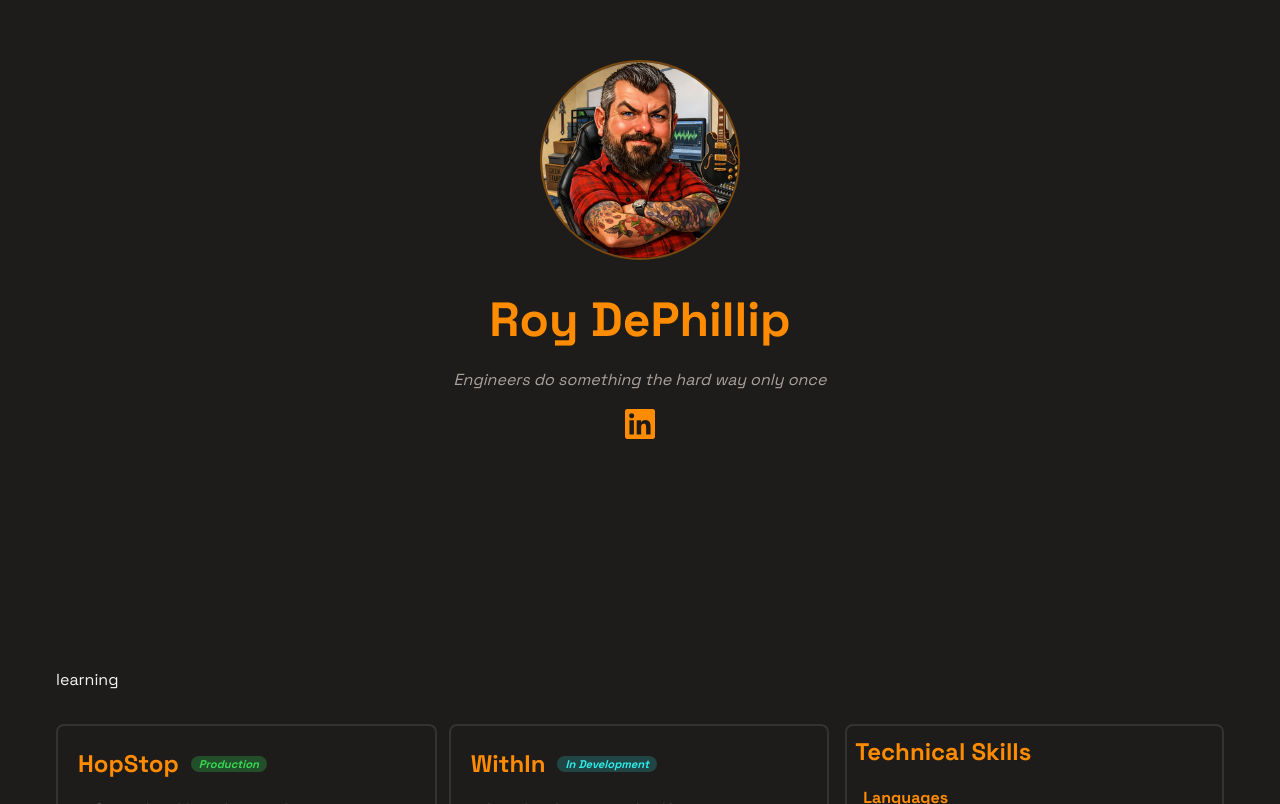
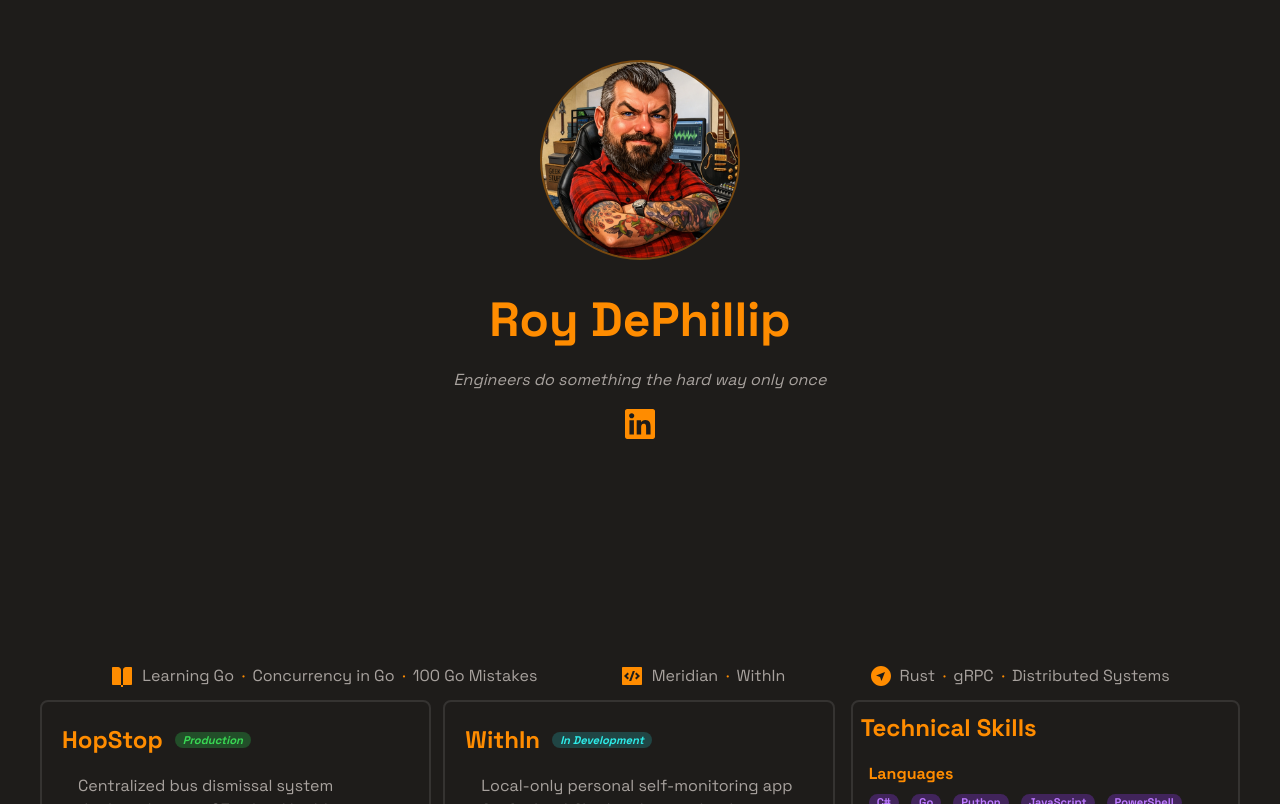
Before and after one commit to rdephillip/rdephillip-portfolio, a React (Vite) app: page / in a window 1280 px wide. Shown: the part 148-952 px from the top of the page. Built offline with nearby package versions, Linux system fonts and the light colour scheme.

Commit message:
feat: learning bar and styling

```diff
--- a/src/components/sections/Learning.jsx
+++ b/src/components/sections/Learning.jsx
@@ -1,3 +1,26 @@
+import { learning } from "../../data"
+import { RiBookOpenFill, RiCodeBoxFill, RiCompassDiscoverFill } from "react-icons/ri"
+
 export const Learning = () => {
-    return <section className="learning">learning</section>
+    const sections = [
+        { label: 'reading', icon: RiBookOpenFill, items: learning.reading },
+        { label: 'building', icon: RiCodeBoxFill, items: learning.building },
+        { label: 'exploring', icon: RiCompassDiscoverFill, items: learning.exploring }
+    ]
+
+    return (
+        <div className="learning-bar">
+            {sections.map(section => {
+                const Icon = section.icon
+
+                return (
+                    <div key={section.label} className="learning-bar__section">
+                        <Icon className="learning-bar__icon"/>
+                        {section.items.map(item => (
+                            <span key={item} className="learning-bar__item">{item}</span>
+                        ))}
+                    </div>
+                )})}
+        </div>
+    )
 }
--- a/src/index.css
+++ b/src/index.css
@@ -315,7 +315,7 @@ body {
   transition: opacity 0.3s ease, border-color 0.3s ease;
   border: 2px solid rgba(255, 255, 255, 0.1);
   opacity: 1;
-  padding: 1.25rem;
+  padding: 1rem;
   border-radius: 0.5rem;
   min-height: 6rem;
 }
@@ -324,6 +324,14 @@ body {
   display: flex;
   align-items: center;
   gap: 0.75rem;
+}
+
+.experience-item__header + .experience-item__header::after {
+  content: '';
+  display: block;
+  width: 100%;
+  margin: 0 auto 0.75rem;
+  border-bottom: 1px solid rgba(255, 255, 255, 0.2);
 }
 
 .experience-item__title {
@@ -416,12 +424,34 @@ body {
   font-size: 0.75rem;
 }
 
-.learning {
+.learning-bar {
   display:flex;
   max-width: 1200px;
   margin: 0 auto;
-  padding: 1rem;
-  gap: 1rem;
+  padding: 0.25rem;
+  gap: 0.5rem;
+  justify-content: space-evenly;
+}
+
+.learning-bar__section {
+  display:flex;
+  padding: 0.5rem;
+  gap: 0.5rem;
+}
+
+.learning-bar__icon {
+  color:#FF8C00;
+  font-size: 1.5rem;
+}
+
+.learning-bar__item {
+  color:#a8a29e;
+}
+
+.learning-bar__item + .learning-bar__item::before {
+  content: ' · ';
+  color: #ff8c00;
+  padding-right: 0.2rem;
 }
 
 .content-wrapper {
@@ -430,6 +460,5 @@ body {
   grid-template-rows: auto auto auto;
   max-width: 1200px;
   margin: 0 auto;
-  padding: 1rem;
   gap: 1rem;
 }
```
